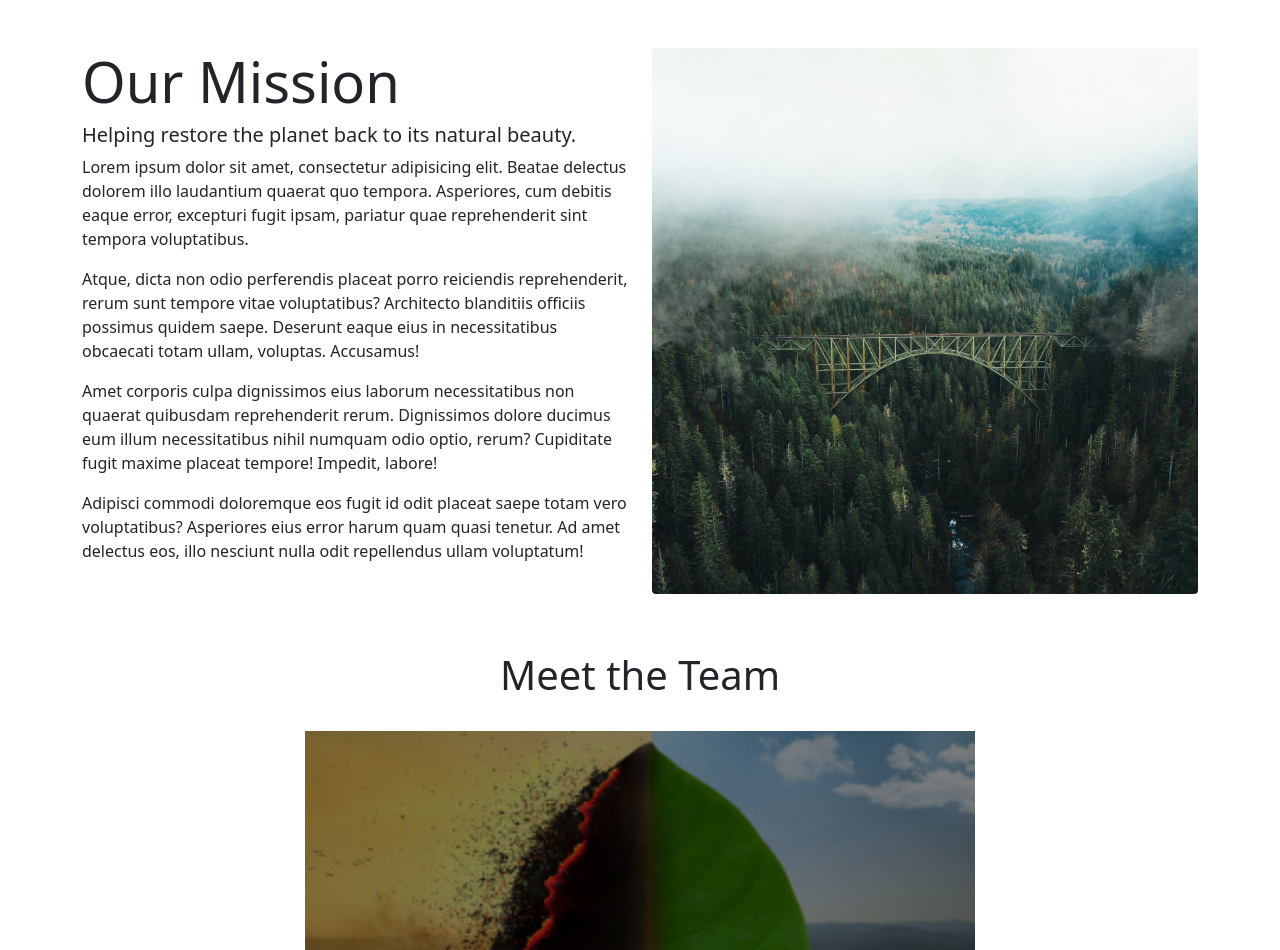
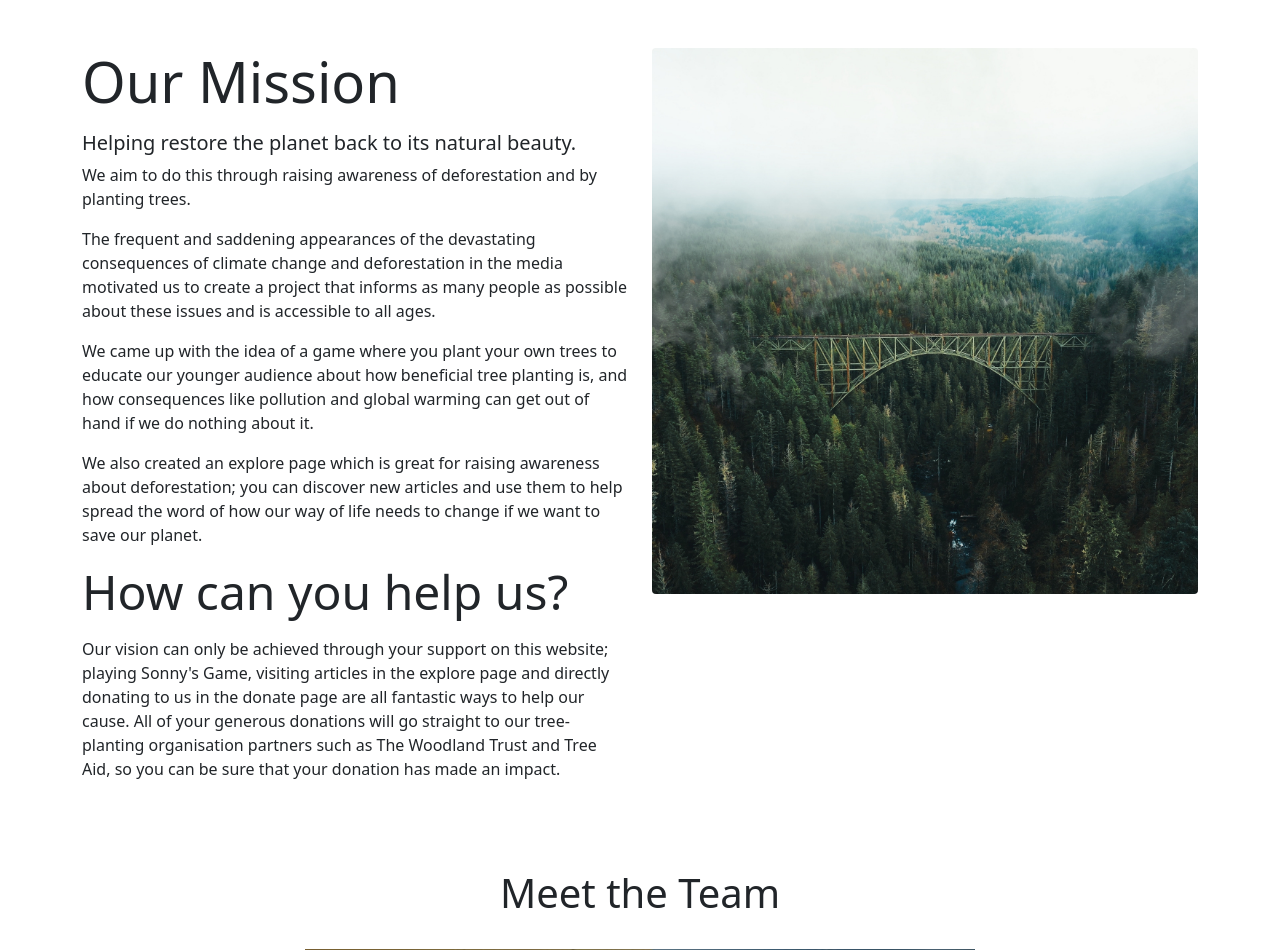
Before and after one commit to benlongcroft/ForestForLife, a Django app: page /about/ in a window 1280 px wide. Shown: the part 96-1046 px from the top of the page. Run offline with Django 3.2, Linux system fonts and the light colour scheme; some libraries are stand-ins or nearby versions.

Commit message:
Add text to about.html

```diff
--- a/templates/about.html
+++ b/templates/about.html
@@ -10,19 +10,21 @@
         <div class="row">
             <div class="col-sm-12 col-md-12 col-lg-6 pb-4">
                 <h4 class="display-4 font-weight-bold">Our Mission</h4>
+                <p></p>
                 <h5 class="font-weight-bold"> Helping restore the planet back to its natural beauty.</h5>
-                <p>Lorem ipsum dolor sit amet, consectetur adipisicing elit. Beatae delectus dolorem illo laudantium
-                    quaerat quo tempora. Asperiores, cum debitis eaque error, excepturi fugit ipsam, pariatur quae
-                    reprehenderit sint tempora voluptatibus.</p>
-                <p>Atque, dicta non odio perferendis placeat porro reiciendis reprehenderit, rerum sunt tempore vitae
-                    voluptatibus? Architecto blanditiis officiis possimus quidem saepe. Deserunt eaque eius in
-                    necessitatibus obcaecati totam ullam, voluptas. Accusamus!</p>
-                <p>Amet corporis culpa dignissimos eius laborum necessitatibus non quaerat quibusdam reprehenderit
-                    rerum. Dignissimos dolore ducimus eum illum necessitatibus nihil numquam odio optio, rerum?
-                    Cupiditate fugit maxime placeat tempore! Impedit, labore!</p>
-                <p>Adipisci commodi doloremque eos fugit id odit placeat saepe totam vero voluptatibus? Asperiores eius
-                    error harum quam quasi tenetur. Ad amet delectus eos, illo nesciunt nulla odit repellendus ullam
-                    voluptatum!</p>
+                <p> We aim to do this through raising awareness of deforestation and by planting trees.</p>
+                <p> The frequent and saddening appearances of the devastating consequences of climate change and deforestation in the media motivated us to create a
+                    project that informs as many people as possible about these issues and is accessible to all ages.</p>
+                <p> We came up with the idea of a game where you plant your own trees to educate our younger audience about how beneficial tree planting is, and how
+                    consequences like pollution and global warming can get out of hand if we do nothing about it.</p>
+                <p> We also created an explore page which is great for raising awareness about deforestation; you can discover new articles and use them to
+                    help spread the word of how our way of life needs to change if we want to save our planet.</p>
+                <h6 class="display-5 font-weight-bold">How can you help us?</h6>
+                <p></p>
+                <p> Our vision can only be achieved through your support on this website; playing Sonny's Game, visiting articles in the explore
+                    page and directly donating to us in the donate page are all fantastic ways to help our cause. All of your generous donations will go straight
+                    to our tree-planting organisation partners such as The Woodland Trust and Tree Aid, so you can be sure that your donation has made an impact.</p>
+
             </div>
             <div class="col-sm-12 col-md-12 col-lg-6">
                 <img class="img-fluid rounded" src="{% static 'forestforlife/img/forest.jpg' %}" alt="Forest">
```
